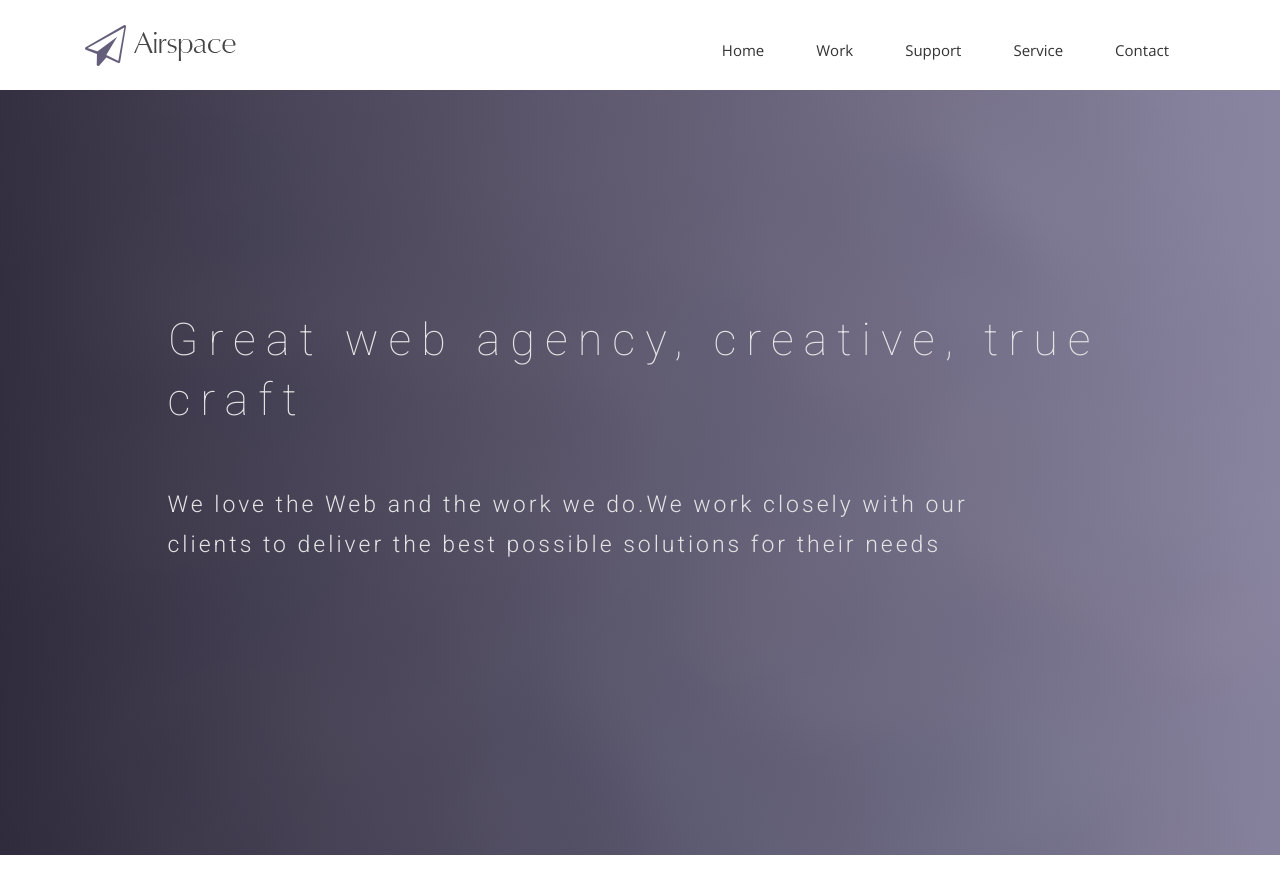
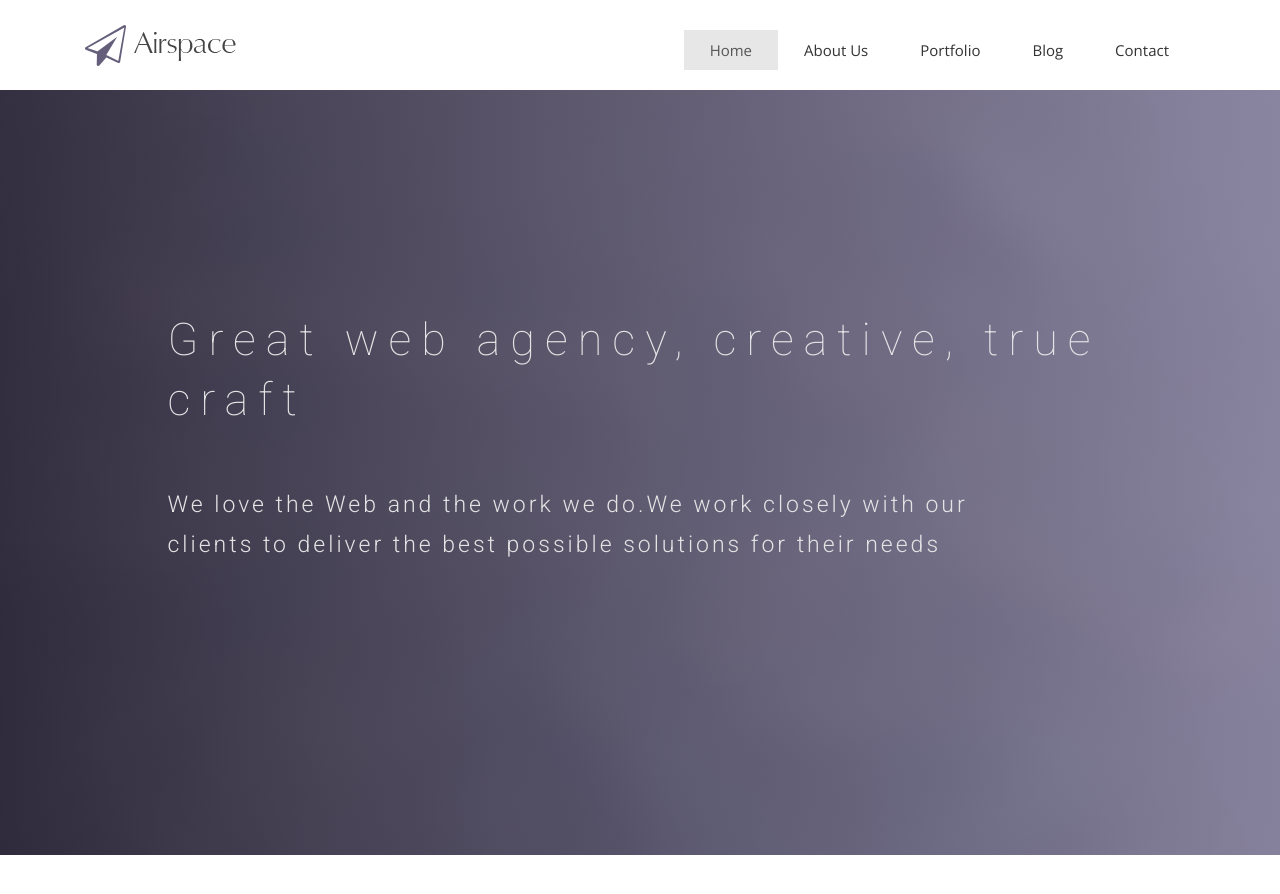
Before and after one commit to shafaiatul/jekyll-site, a Jekyll site: the page built from index.html, in a window 1280 px wide and 900 px high. Shown: the top 894 px of the window. Built offline with Jekyll 4.4.1, drawn with Linux system fonts in a browser that asks for light colours; nearby versions of some CDN libraries; some web fonts are replaced; comment, search, counter and statistics services are not loaded.

Commit message:
Create a menu with active class

```diff
--- a/_includes/nav.html
+++ b/_includes/nav.html
@@ -16,11 +16,11 @@
         <!-- Collect the nav links, forms, and other content for toggling -->
         <div class="collapse navbar-collapse" id="bs-example-navbar-collapse-1">
           <ul class="nav navbar-nav navbar-right">
-            <li><a href="index.html">Home</a></li>
-            <li><a href="work.html">Work</a></li>
-            <li><a href="#">Support</a></li>
-            <li><a href="#">Service</a></li>
-            <li><a href="contact.html">Contact</a></li>
+            <li {% if page.url == "/" %} class="active" {% endif %}><a href="index.html">Home</a></li>
+            <li {% if page.url == "/about-us.html" %} class="active" {% endif %} ><a href="about-us.html">About Us</a></li>
+            <li {% if page.url == "/portfolio.html" %} class="active" {% endif %}><a href="portfolio.html">Portfolio</a></li>
+            <li {% if page.url == "/blog.html" %} class="active" {% endif %}><a href="blog.html">Blog</a></li>
+            <li {% if page.url == "/contact.html" %} class="active" {% endif %}><a href="contact.html">Contact</a></li>
           </ul>
         </div><!-- /.navbar-collapse -->
       </div><!-- /.container-fluid -->
```
